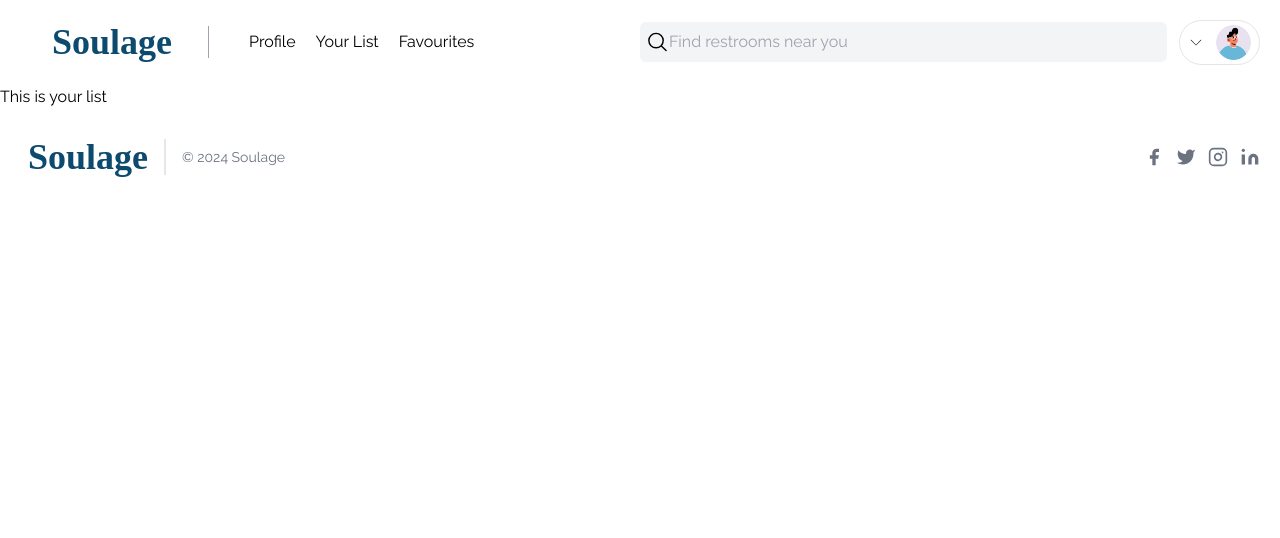
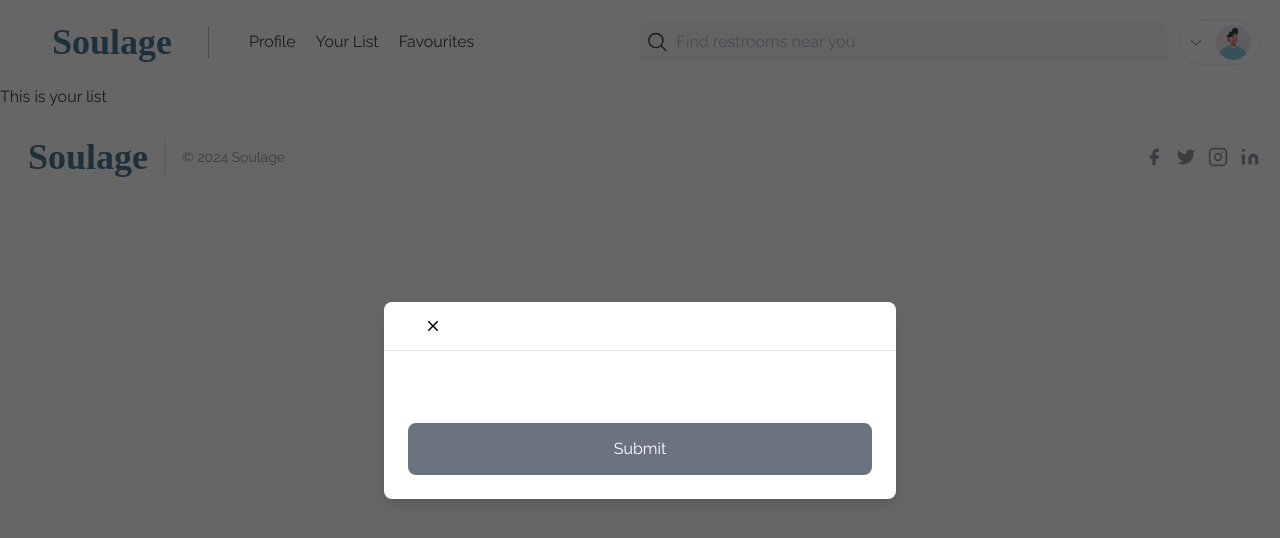
Before and after one commit to doh43/Outhouse, a Next.js app in the folder frontend/: page /mylist in a window 1280 px wide. Shown: the top 538 px of the page. Built offline with nearby package versions, Linux system fonts and the light colour scheme; no server answers.

Commit message:
Implement modal skeleton

```diff
--- a/frontend/src/app/layout.tsx
+++ b/frontend/src/app/layout.tsx
@@ -4,6 +4,7 @@
 import Navbar from "@/components/navbar/Navbar";
 import Footer from "@/components/Footer";
 import Provider from "./(auth)/SessionProvider";
+import Modal from "@/components/modals/Modal";
 
 const raleway = Raleway({ subsets: ["latin"] });
 
@@ -21,6 +22,7 @@
     <html lang="en">
       <body className={raleway.className}>
         <Provider>
+          <Modal actionLabel="Submit" isOpen />
           <Navbar />
           {children}
           <Footer />
--- /dev/null
+++ b/frontend/src/components/modals/Button.tsx
@@ -0,0 +1,39 @@
+"use client";
+import { IconType } from "react-icons";
+
+interface ButtonProps {
+  label: string;
+  onClick: (e: React.MouseEvent<HTMLButtonElement>) => void;
+  disabled?: boolean;
+  outline?: boolean;
+  small?: boolean;
+  icon?: IconType;
+}
+
+const Button: React.FC<ButtonProps> = ({
+  label,
+  onClick,
+  disabled,
+  outline,
+  small,
+  icon: Icon,
+}) => {
+  return (
+    <button
+      onClick={onClick}
+      disabled={disabled}
+      className={`relative disabled:opacity-70 disabled:cursor-not-allowed rounded-lg hover:opacity-80 transition w-full ${
+        outline ? "bg-white" : "bg-gray-500"
+      } ${outline ? "border-black" : "border-gray-500"} ${
+        outline ? "text-black" : "text-white"
+      } ${small ? "py-1" : "py-3"} ${small ? "text-sm" : "text-md"} ${
+        small ? "font-light" : "font-semibold"
+      } ${small ? "border-[1px]" : "border-2"}`}
+    >
+      {Icon && <Icon size={24} className="absolute left-4 top-3" />}
+      {label}
+    </button>
+  );
+};
+
+export default Button;
--- /dev/null
+++ b/frontend/src/components/modals/Modal.tsx
@@ -0,0 +1,118 @@
+"use client";
+
+import React, { useEffect, useState, useCallback } from "react";
+import { IoMdClose } from "react-icons/io";
+import Button from "./Button";
+
+interface ModalProps {
+  isOpen?: boolean;
+  onClose: () => void;
+  onSubmit: () => void;
+  title?: string;
+  body?: React.ReactElement;
+  footer?: React.ReactElement;
+  actionLabel: string;
+  disabled?: boolean;
+  secondaryAction?: () => void;
+  secondaryActionLabel?: string;
+}
+const Modal: React.FC<ModalProps> = ({
+  isOpen,
+  onClose,
+  onSubmit,
+  title,
+  body,
+  footer,
+  actionLabel,
+  disabled,
+  secondaryAction,
+  secondaryActionLabel,
+}) => {
+  const [showModal, setShowModal] = useState(isOpen);
+
+  useEffect(() => {
+    setShowModal(isOpen);
+  }, [isOpen]);
+
+  const handleClose = useCallback(() => {
+    if (disabled) {
+      return;
+    }
+    setShowModal(false);
+    setTimeout(() => {
+      onClose();
+    }, 300);
+  }, [disabled, onClose]);
+
+  const handleSubmit = useCallback(() => {
+    if (disabled) {
+      return;
+    }
+    onSubmit();
+  }, [disabled, onSubmit]);
+
+  const handleSecondaryAction = useCallback(() => {
+    if (disabled || !secondaryAction) {
+      return;
+    }
+
+    secondaryAction();
+  }, [disabled, secondaryAction]);
+
+  if (!isOpen) {
+    return null;
+  }
+
+  return (
+    <>
+      <div className="justify-center items-center flex overflow-x-hidden overflow-y-auto fixed inset-0 z-50 outline-none focus:outline-none bg-neutral-800/70">
+        <div className="relative w-full md:w-4/6 lg:w-3/6 xl:w-2/5 my-6 mx-auto h-full lg:h-auto md:h-auto">
+          {/* Content */}
+          <div
+            className={`translate duration-300 h-full ${
+              showModal ? "translate-y-0" : "translate-y-full"
+            }
+            ${showModal ? "opacity-100" : "opacity-0"}`}
+          >
+            {" "}
+            <div className="translate h-full lg:h-auto md:h-auto border-0 rounded-lg shadow-lg relative flex flex-col w-full bg-white outline-none focus:outline-none">
+              {/* HEADER HERE */}
+              <div className="flex items-center p-6 rounded-t justify-center relative border-b-[1px]">
+                <button
+                  onClick={handleClose}
+                  className="p-1 border-0 hover:opacity-70 transition absolute left-9"
+                >
+                  <IoMdClose size={18} />
+                </button>
+                <div className="text-lg font-semibold">{title}</div>
+              </div>
+              {/* BODY */}
+              <div className="relative p-6 flex-auto">{body}</div>
+              {/* FOOTER */}
+              <div className="flex flex-col gap-2 p-6">
+                <div className="flex flex-row items-center gap-4 w-full">
+                  {secondaryAction && secondaryActionLabel && (
+                    <Button
+                      outline
+                      disabled={disabled}
+                      label={secondaryActionLabel}
+                      onClick={handleSecondaryAction}
+                    />
+                  )}
+
+                  <Button
+                    disabled={disabled}
+                    label={actionLabel}
+                    onClick={handleSubmit}
+                  />
+                </div>
+              </div>
+            </div>
+          </div>
+        </div>
+      </div>
+    </>
+  );
+};
+
+export default Modal;
--- a/frontend/src/components/navbar/Navbar.tsx
+++ b/frontend/src/components/navbar/Navbar.tsx
@@ -56,7 +56,7 @@
           <input
             type="text"
             placeholder="Find restrooms near you"
-            className="bg-transparent outline-none w-full"
+            className="bg-transparent outline-none ml-2 w-full"
           />
         </div>
         <UserMenu />
```
Also changed, not shown: frontend/src/app/hooks/useRegisterModal.ts (added).
